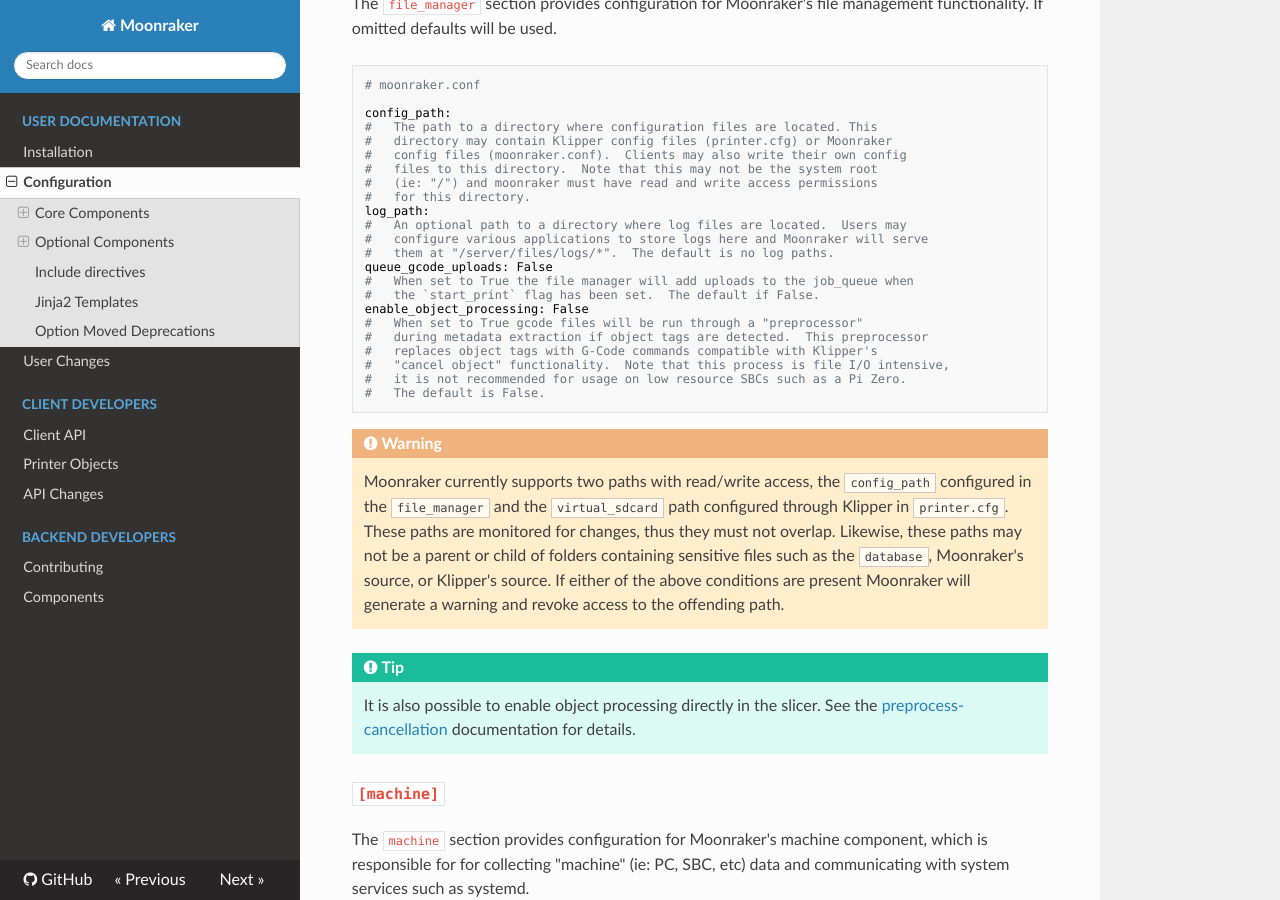
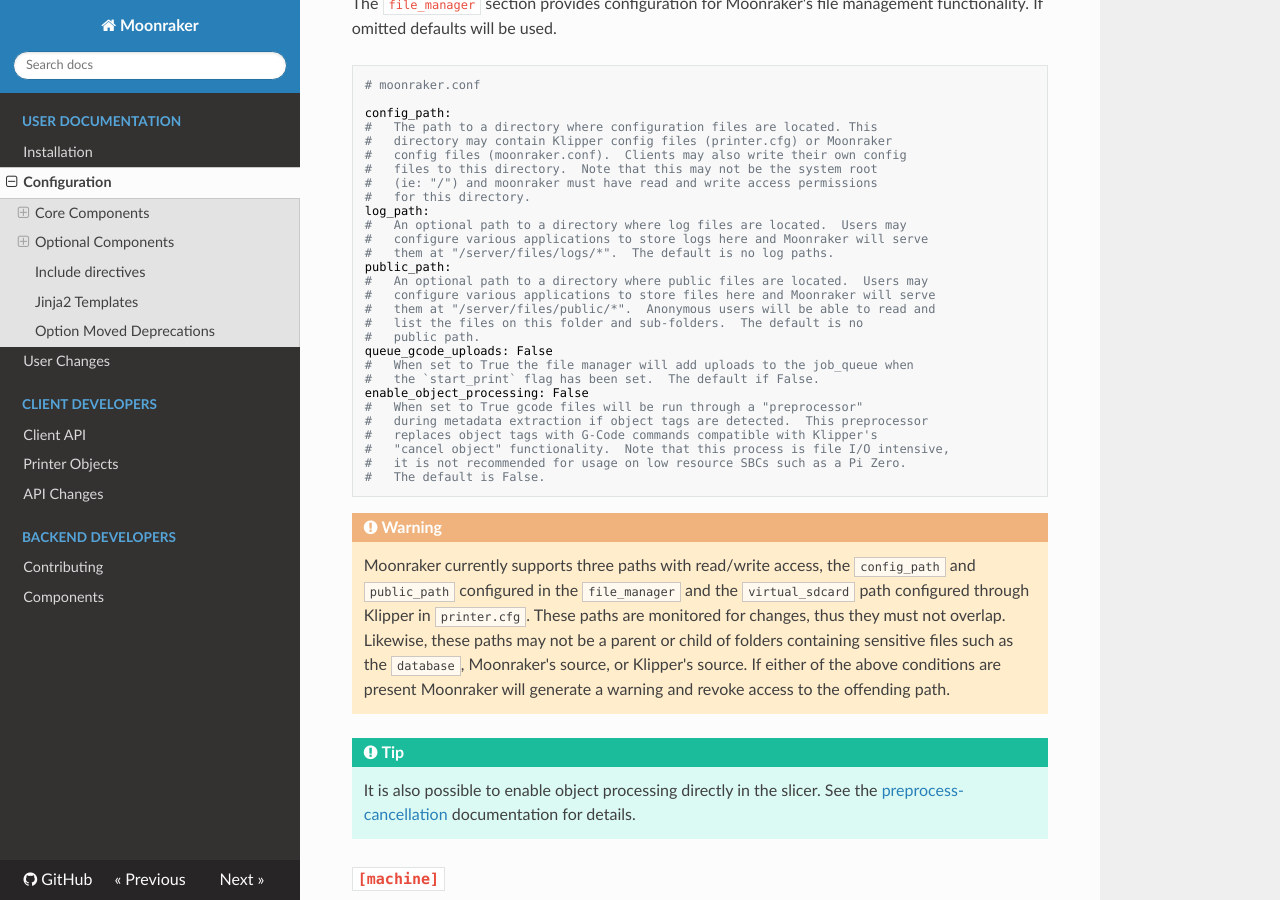
Before and after one commit to Arksine/moonraker, an MkDocs documentation site: the page built from docs/configuration.md, in a window 1280 px wide and 900 px high, scrolled down 1279 px. Built offline with MkDocs 1.6.1, drawn with Linux system fonts in a browser that asks for light colours; nearby versions of some CDN libraries.

Commit message:
docs: add "public" root documentation
Signed-off-by: Pedro Lamas <pedrolamas@gmail.com>

````diff
--- a/docs/configuration.md
+++ b/docs/configuration.md
@@ -85,6 +85,12 @@
 #   An optional path to a directory where log files are located.  Users may
 #   configure various applications to store logs here and Moonraker will serve
 #   them at "/server/files/logs/*".  The default is no log paths.
+public_path:
+#   An optional path to a directory where public files are located.  Users may
+#   configure various applications to store files here and Moonraker will serve
+#   them at "/server/files/public/*".  Anonymous users will be able to read and
+#   list the files on this folder and sub-folders.  The default is no
+#   public path.
 queue_gcode_uploads: False
 #   When set to True the file manager will add uploads to the job_queue when
 #   the `start_print` flag has been set.  The default if False.
@@ -98,14 +104,14 @@
 ```
 
 !!! Warning
-    Moonraker currently supports two paths with read/write access, the
-    `config_path` configured in the `file_manager` and the `virtual_sdcard` path
-    configured through Klipper in `printer.cfg`. These paths are monitored for
-    changes, thus they must not overlap. Likewise, these paths may not be a
-    parent or child of folders containing sensitive files such as the `database`,
-    Moonraker's source, or Klipper's source.  If either of the above conditions
-    are present Moonraker will generate a warning and revoke access to the
-    offending path.
+    Moonraker currently supports three paths with read/write access, the
+    `config_path` and `public_path` configured in the `file_manager` and the
+    `virtual_sdcard` path configured through Klipper in `printer.cfg`. These
+    paths are monitored for changes, thus they must not overlap. Likewise, these
+    paths may not be a parent or child of folders containing sensitive files
+    such as the `database`, Moonraker's source, or Klipper's source.  If either
+    of the above conditions are present Moonraker will generate a warning and
+    revoke access to the offending path.
 
 !!! Tip
     It is also possible to enable object processing directly in the slicer.
````
